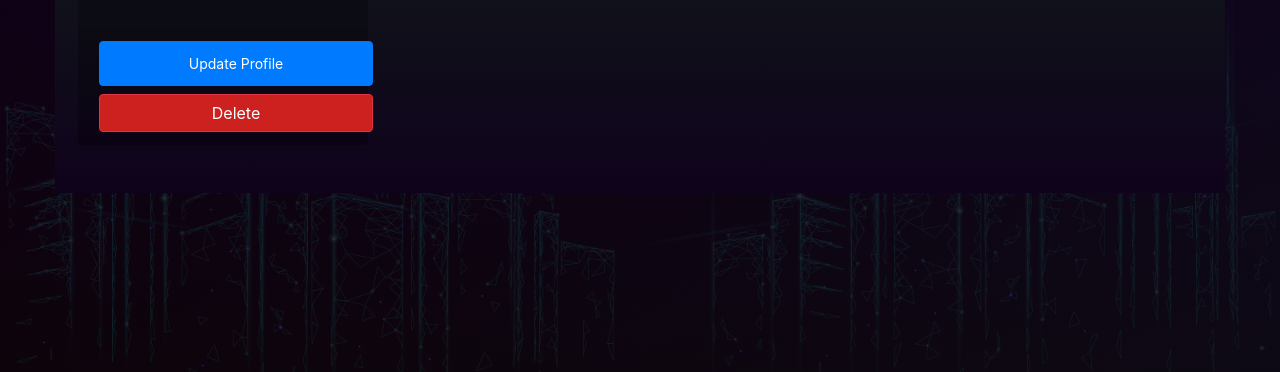
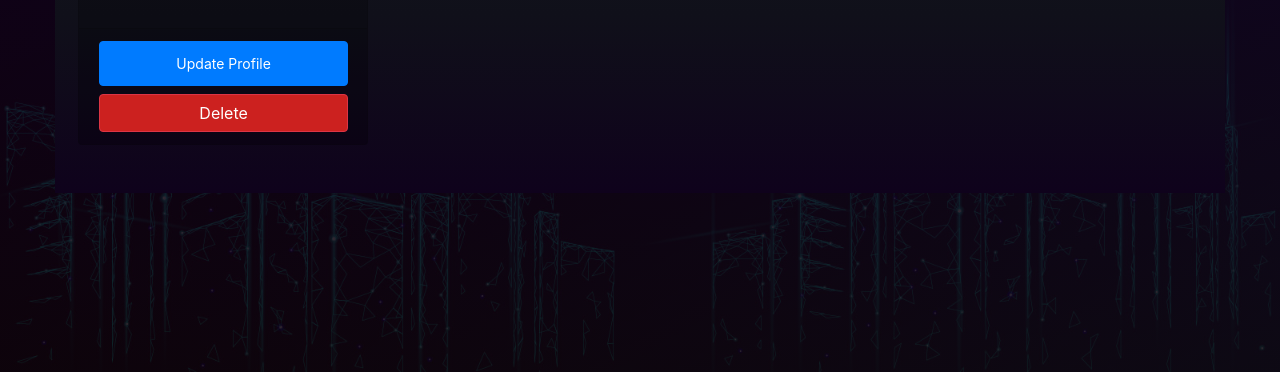
Before and after one commit to utsukushiihime/project-wayfarer, a Django app: page /profile/ in a window 1280 px wide. Shown: the part 304-676 px from the top of the page. Run offline with Django 3.2, Linux system fonts and the light colour scheme; the visitor is signed in with stand-in values (Sample User, id 1); data comes from the database, SQL or seed files in the repository; data that the repository does not hold is empty; some libraries are stand-ins or nearby versions.

Commit message:
last minute styling edits to profile buttons

```diff
--- a/main_app/templates/base.html
+++ b/main_app/templates/base.html
@@ -41,7 +41,7 @@
       <div class="form-inline">
         <a class="mr-3" href="{% url 'about' %}">About</a>
         {% if user.is_authenticated %}
-        <a class="mr-3" href="/cities/">Cities</a>
+        <a class="mr-3" href="/cities/1">Cities</a>
         <a class="mr-3" href="/posts/">Posts</a>
         <a class="mr-3" href="/profile/">Profile</a>
         <a class="mr-3" href="{% url 'logout' %}">Log Out</a>
--- a/main_app/templates/profile/profile.html
+++ b/main_app/templates/profile/profile.html
@@ -17,10 +17,10 @@
             <form action="{% url 'profile_edit' user.id %}" method="POST">
                 {% csrf_token %}
                 {{ form.as_p }}
-                    <button type="button" class="btn btn-primary btn-block">
+                    <button type="button" class="btn btn-primary btn-block" style="width:90%">
                         <input class="btn btn-sm text-white text-left" type="submit" value="Update Profile">
                     </button>
-                    <button type="button" class="btn btn-danger text-white btn-block"><div class="card-action">
+                    <button type="button" class="btn btn-danger text-white btn-block mr-2" style="width: 90%;"><div class="card-action">
                         <a class="text-white" href="{% url 'profile_delete' user.id %}">Delete</a>
                     </div>
                     </button>
```
